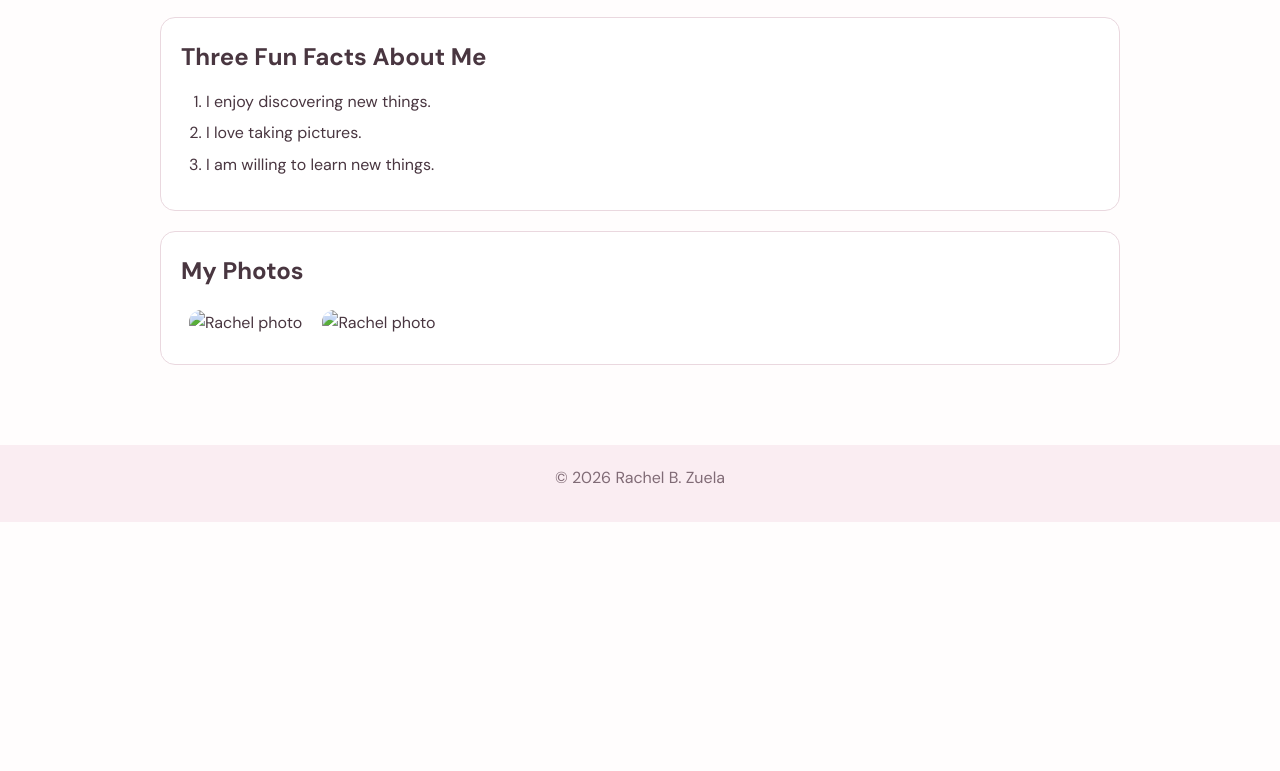
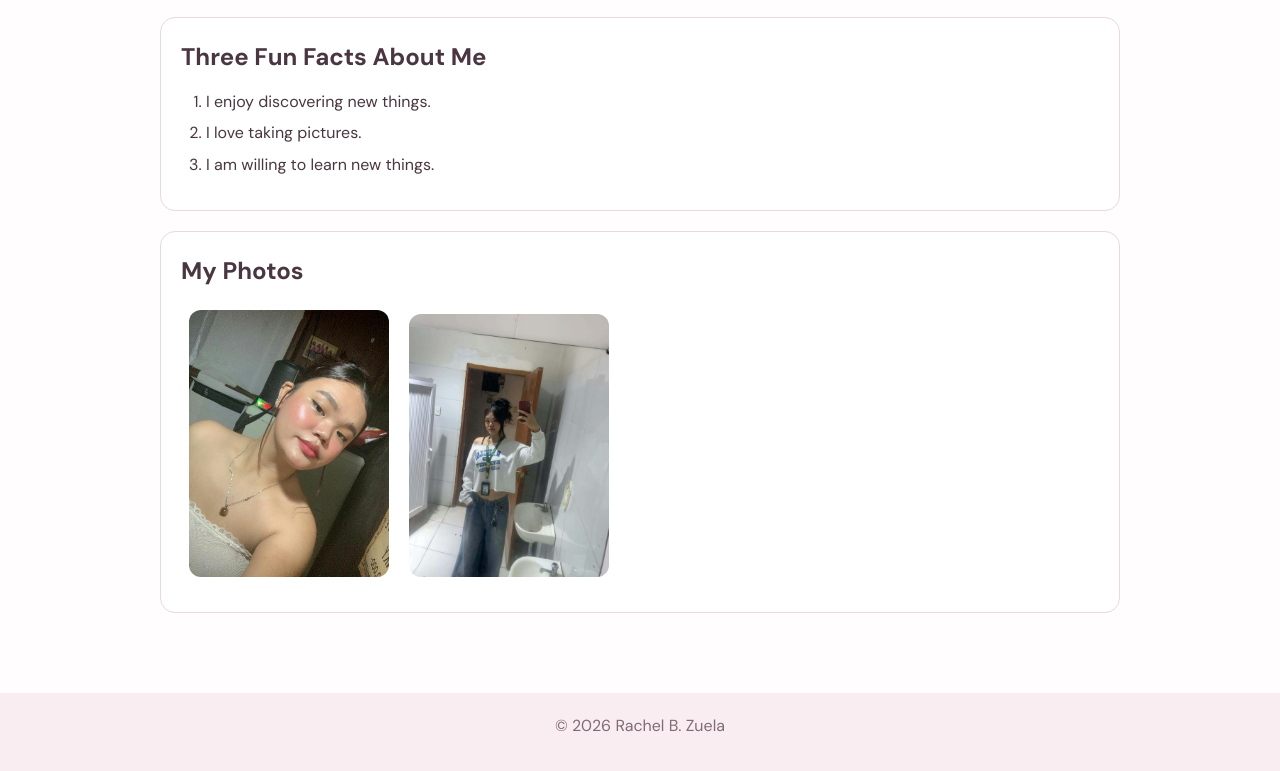
Before and after one commit to rzuela-hue/Chi1.portfolio, a plain HTML site: page about.html in a window 1280 px wide. Shown: the part 1682-2453 px from the top of the page. Before the commit the page ends 2204 px from the top, so only its background shows below. Drawn offline with Linux system fonts and the light colour scheme.

Commit message:
Update about.html

```diff
--- a/about.html
+++ b/about.html
@@ -77,8 +77,8 @@
 
     <section class="card">
         <h2>My Photos</h2>
-        <img src="Messenger_creation_DA52D139-0C91-44CE-8851-4E17E7CFC6A1.jpeg" alt="Rachel photo" width="200">
-        <img src="Messenger_creation_C357BBE8-E719-4C63-8663-C0421535CC79.jpeg " alt="Rachel photo" width="200">
+        <img src="photo2.jpg" alt="Rachel photo" width="200">
+        <img src="photo3.jpg" alt="Rachel photo" width="200">
     </section>
 </main>
 
```
